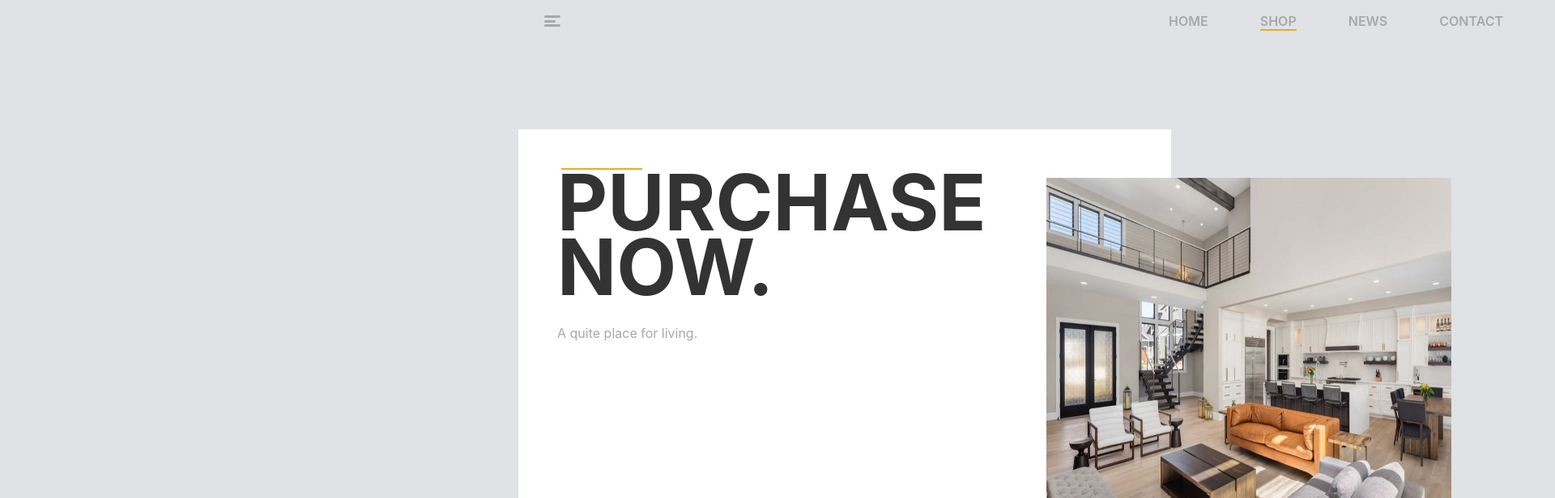
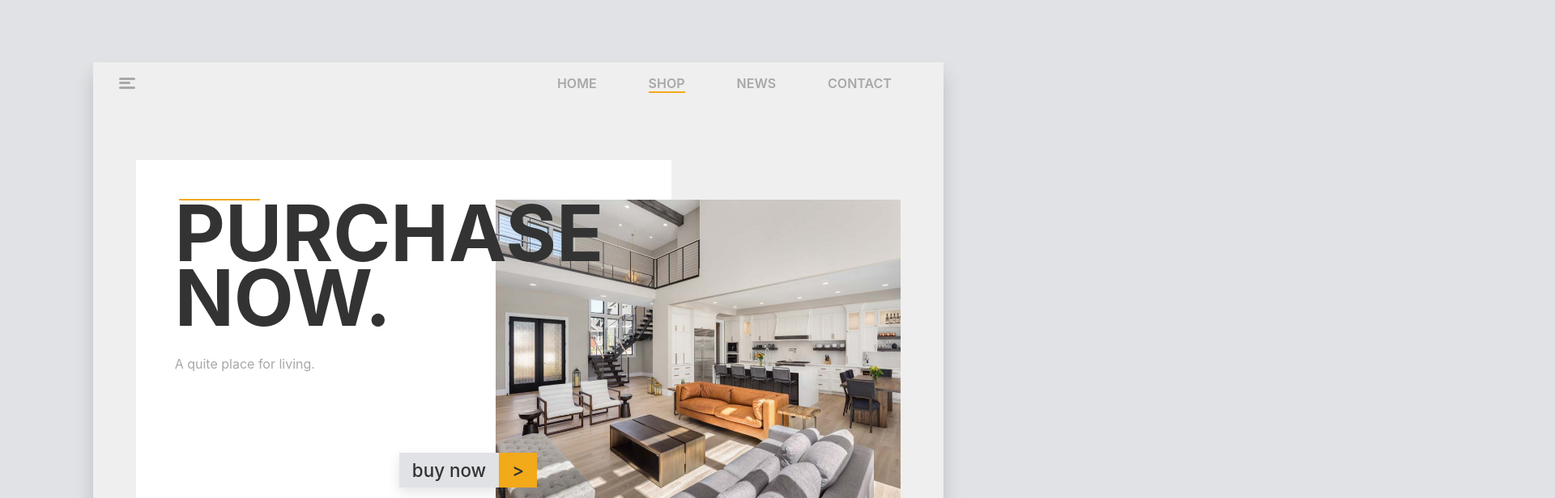
Before and after one commit to blackd44/practices, a React (Create React App) app: page /shop in a window 1280 px wide. Shown: the top 616 px of the page at 81% size, 1920 px wide, since content can reach past the window. Built offline with nearby package versions, Linux system fonts and the light colour scheme; the HTML template or start-up script is replaced by a standard one.

Commit message:
changing some errors in shop styles

```diff
--- a/src/pages/shop/style.scss
+++ b/src/pages/shop/style.scss
@@ -1,11 +1,10 @@
 @import '../../assets/style/index.scss';
 
-main.shop {
+main.Shop {
     @include flexCenter();
+    @include Available();
 
     position: relative;
-    width: -webkit-fill-available;
-    height: -webkit-fill-available;
     margin: 6% 9%;
     background-color: #efefef;
     box-shadow: 0px 15px 20px 0px #3333;
--- a/src/pages/signup/style.scss
+++ b/src/pages/signup/style.scss
@@ -11,7 +11,7 @@ main.signup{
     background-size: cover;
     background-position: center;
     color: $grey;
-    > div{
+    > div {
         @include flexCenterX;
         max-width: 600px;
         width: 90%;
```
